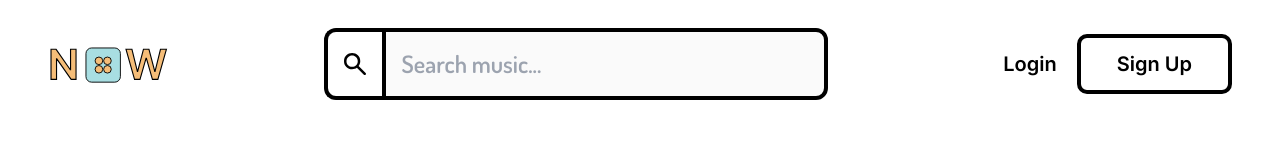
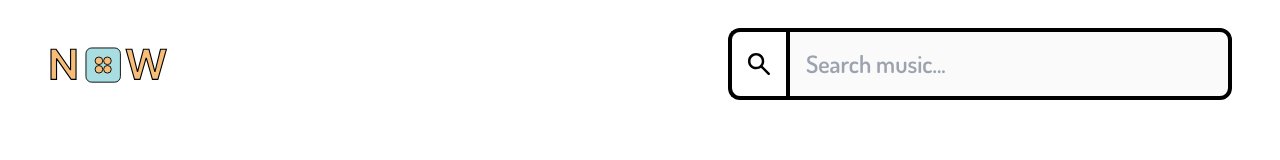
Before and after one commit to WebVishnu/NOW_Play, a Next.js app: page / in a window 1280 px wide. Shown: the top 160 px of the page. Built offline with nearby package versions, Linux system fonts and the light colour scheme; a web font is replaced by a local one.

Commit message:
login and signup buttons removed

```diff
--- a/src/components/Navbar.js
+++ b/src/components/Navbar.js
@@ -59,12 +59,12 @@ const router = useRouter()
             className="w-full border-4 border-black rounded-tr-xl rounded-br-xl px-4 py-4 outline-0 text-2xl cursor-pointer"
           />
         </div>
-        <div className={`login ${inter.className} flex items-center text-xl`}>
+        {/* <div className={`login ${inter.className} flex items-center text-xl`}>
           <p className="mx-5 cursor-pointer">Login</p>
           <button className="primary-btn md:px-9 md:py-3 px-5 py-2 hover:bg-[var(--primary-color)] hover:text-white">
             Sign Up
           </button>
-        </div>
+        </div> */}
       </nav>
 
       <div
```
